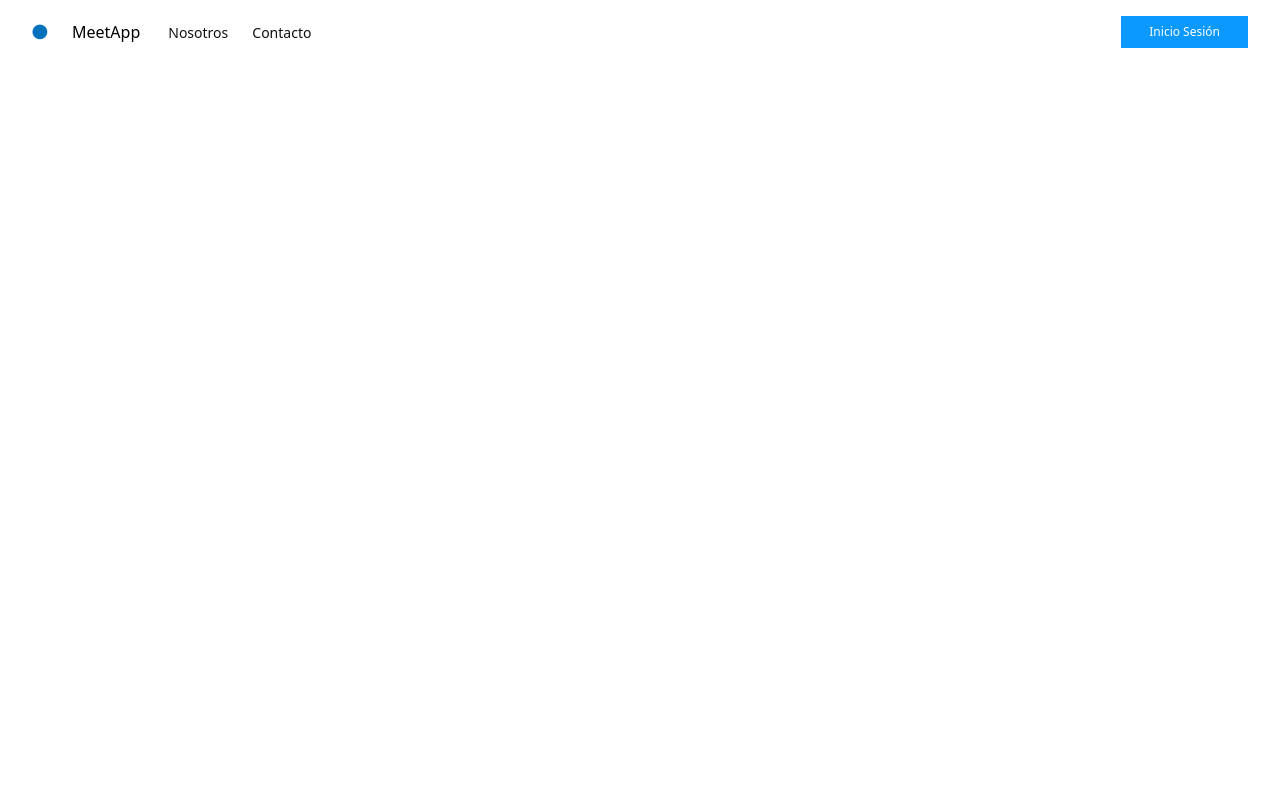
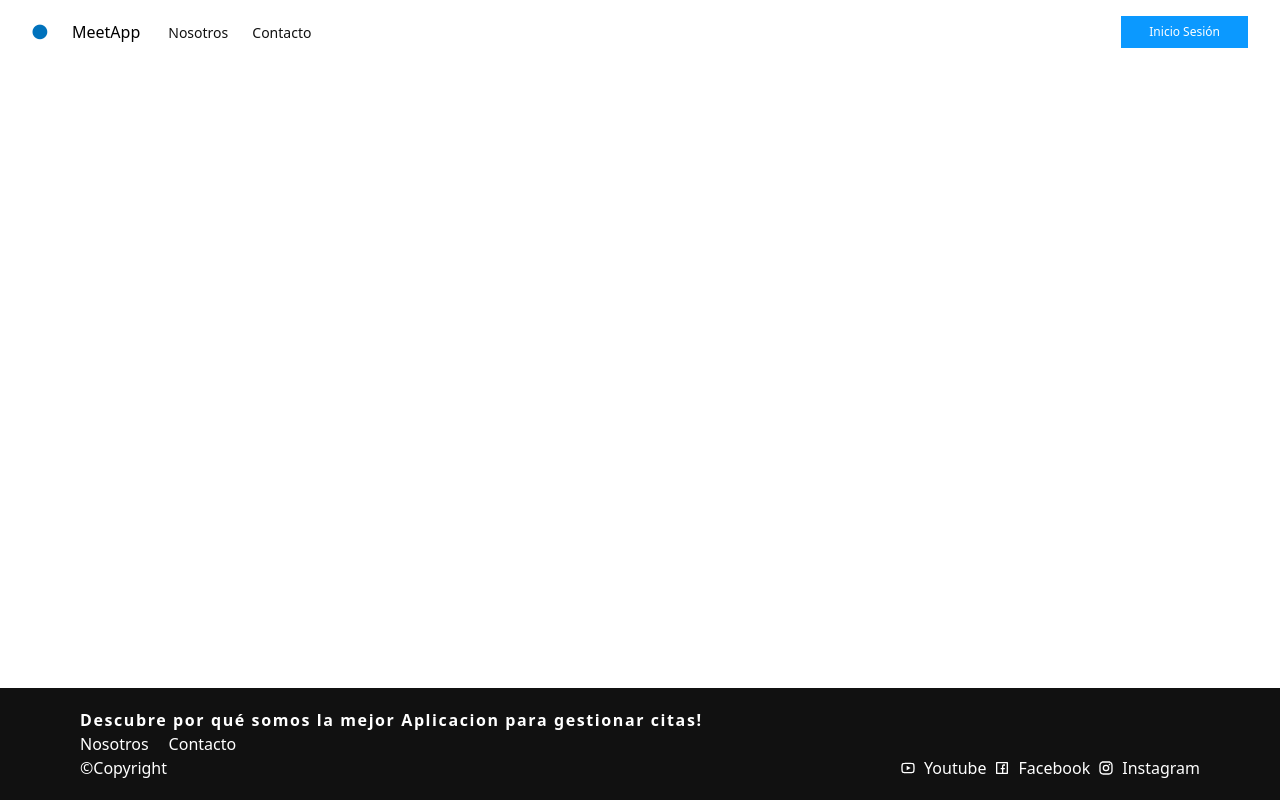
Before and after one commit to No-Country/c9-50-ft-mern, a React (Vite) app in the folder app/: page / in a window 1280 px wide. Built offline with nearby package versions, Linux system fonts and the light colour scheme.

Commit message:
fix disclousure

```diff
--- a/app/src/components/shared/Footer.jsx
+++ b/app/src/components/shared/Footer.jsx
@@ -1,3 +1,26 @@
+import { Link } from 'react-router-dom'
+import { RiFacebookBoxLine, RiInstagramLine, RiYoutubeLine } from 'react-icons/ri'
 export const Footer = () => {
-  return <div>Footer</div>
+  return (
+    <div className='bg-black text-textWhite bottom-0 absolute w-full gap-20 px-20 py-5'>
+      <div className='font-semibold tracking-widest'>
+        <p>Descubre por qué somos la mejor Aplicacion para gestionar citas!</p>
+      </div>
+      <div className='flex'>
+        <Link>Nosotros</Link>
+        <Link className='ml-5'>Contacto</Link>
+      </div>
+      <div className='flex flex-row'>
+        <div className='flex-grow'>&copy;Copyright</div>
+        <div className='flex gap-2 items-center'>
+          <RiYoutubeLine />
+          <Link className='flex-row'>Youtube</Link>
+          <RiFacebookBoxLine />
+          <Link>Facebook</Link>
+          <RiInstagramLine />
+          <Link>Instagram</Link>
+        </div>
+      </div>
+    </div>
+  )
 }
--- a/app/src/components/shared/Navbar.jsx
+++ b/app/src/components/shared/Navbar.jsx
@@ -1,5 +1,6 @@
 import { Fragment } from 'react'
 import { Disclosure, Menu, Transition } from '@headlessui/react'
+import { Bars3Icon, XMarkIcon } from '@heroicons/react/24/outline'
 import punto from '../shared/img/Punto.png'
 import { Link } from 'react-router-dom'
 
@@ -20,12 +21,10 @@ export const Navbar = () => {
           <div className='mx-auto max-w-7xl px-2 sm:px-6 lg:px-8'>
             <div className='relative flex h-16 items-center justify-between'>
               <div className='absolute inset-y-0 left-0 flex items-center sm:hidden'>
-                {/* <Disclosure.Button className='inline-flex items-center justify-center rounded-md p-2 text-gray-400 hover:bg-gray-700 hover:text-white focus:outline-none focus:ring-2 focus:ring-inset focus:ring-white'>
+                <Disclosure.Button className='inline-flex items-center justify-center rounded-md p-2 text-gray-400 hover:bg-gray-700 hover:text-white focus:outline-none focus:ring-2 focus:ring-inset focus:ring-white'>
                   <span className='sr-only'>Open main menu</span>
-                  {open ? ( <XMarkIcon className='block h-6 w-6' aria-hidden='true' /> ) : (
-                    <Bars3Icon className='block h-6 w-6' aria-hidden='true' />
-                  )}
-                </Disclosure.Button> */}
+                  {open ? (<XMarkIcon className='block h-6 w-6' aria-hidden='true' />) : (<Bars3Icon className='block h-6 w-6' aria-hidden='true' />)}
+                </Disclosure.Button>
               </div>
               <div className='flex flex-1 items-center justify-center sm:items-stretch sm:justify-start'>
                 <div className='flex flex-shrink-0 items-center'>
--- a/app/src/pages/Home.jsx
+++ b/app/src/pages/Home.jsx
@@ -1,9 +1,10 @@
-import { Navbar } from '../components'
+import { Footer, Navbar } from '../components'
 
 export const Home = () => {
   return (
     <div>
       <Navbar />
+      <Footer />
     </div>
   )
 }
```
